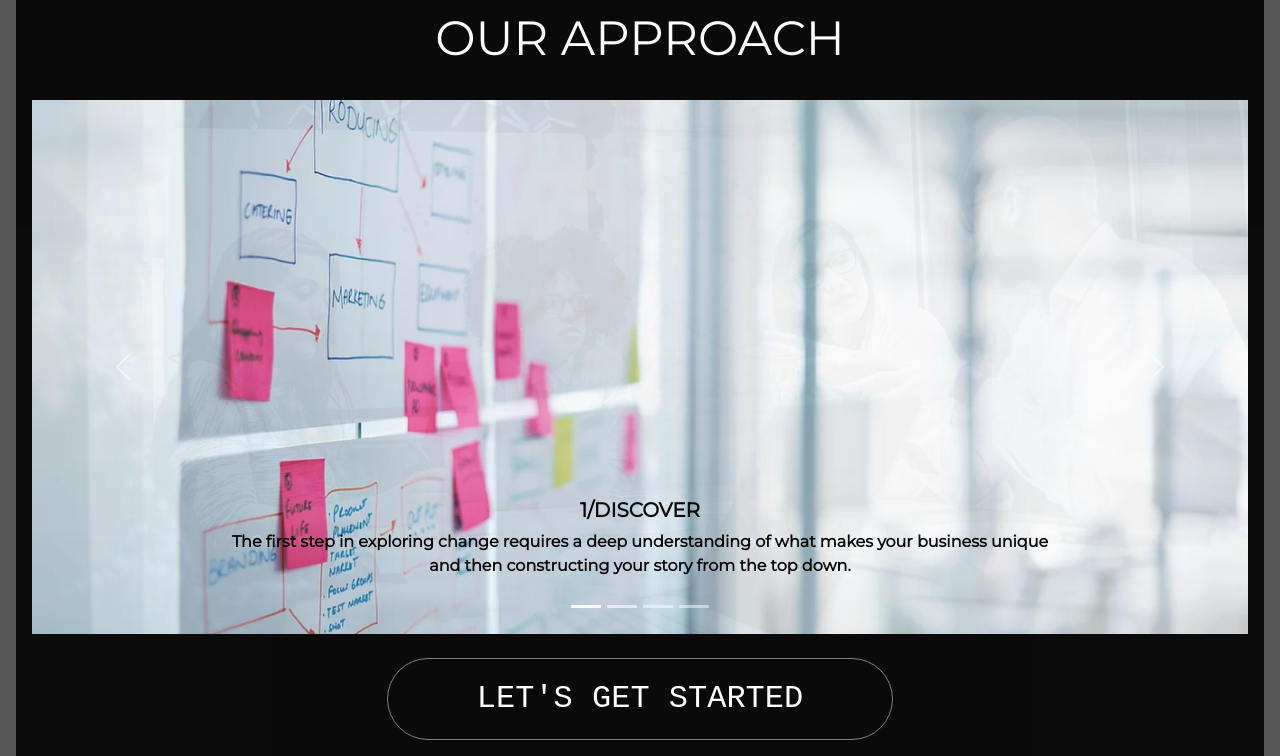
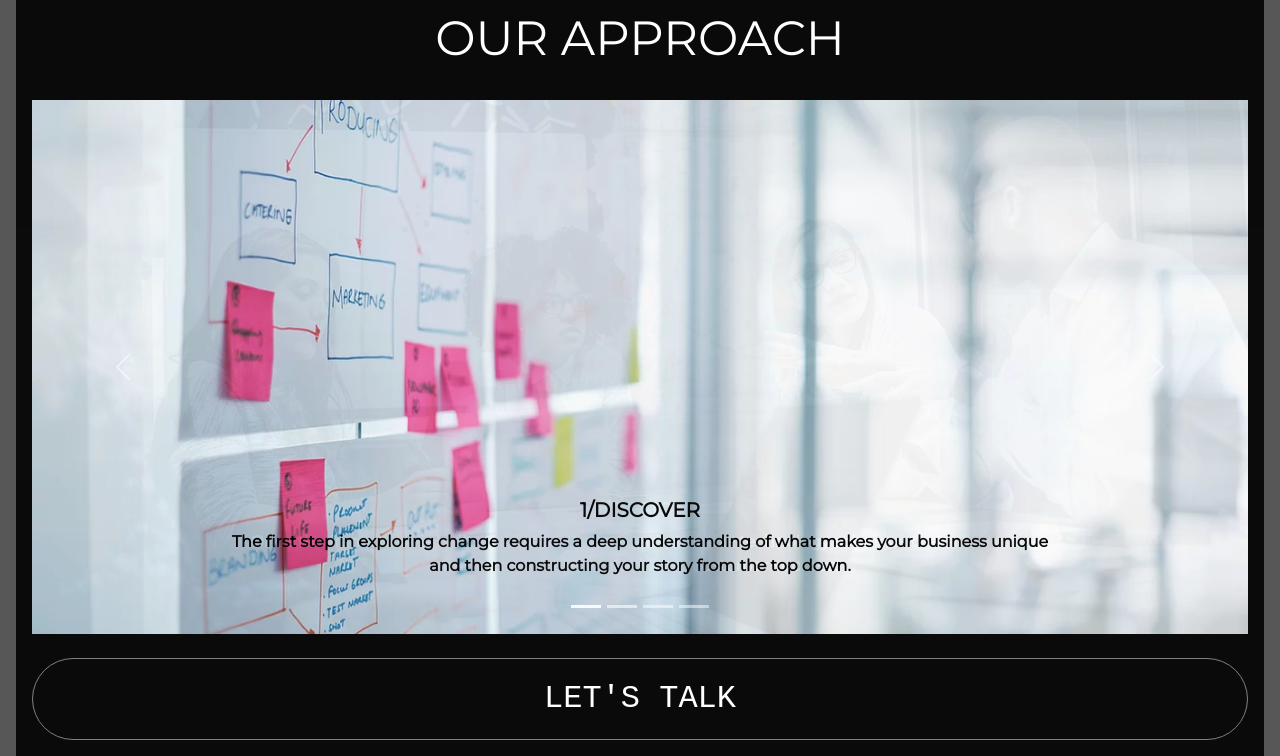
Before and after one commit to cebener-maake/maake-website, a plain HTML site: page index.html in a window 1280 px wide. Shown: the part 806-1562 px from the top of the page. Drawn offline with nearby package versions, Linux system fonts and the light colour scheme; a web font is replaced by a local one.

```diff
--- a/index.html
+++ b/index.html
@@ -91,8 +91,8 @@
       </p>
 
       <a href="https://mailchi.mp/7ef3da122e65/request-discovery-session">
-        <div class="d-grid gap-2 col-5 mx-auto">
-          <button class="btn btn-primary btn-xl" type="button">Let's Get Started</button>
+        <div class="d-grid gap-2 col-12 mx-auto">
+          <button class="btn btn-primary btn-xl" type="button">Let's Talk</button>
         </div>
       </a>
 
```
